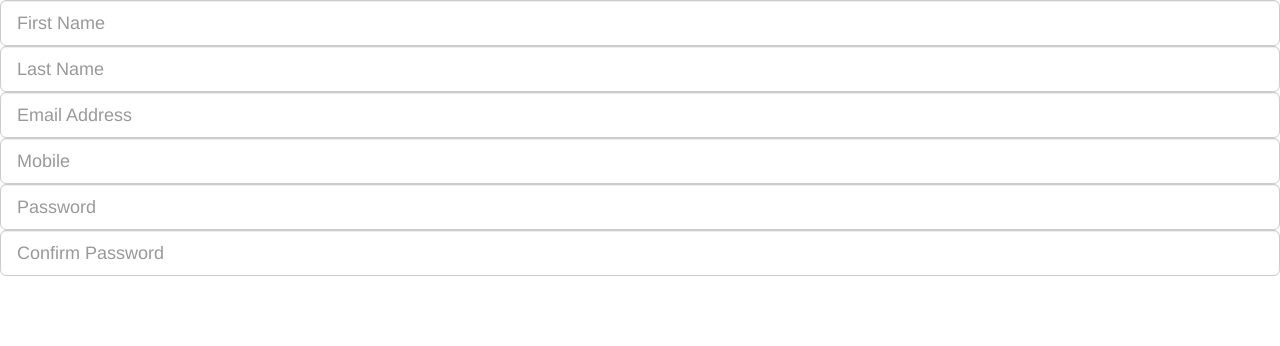
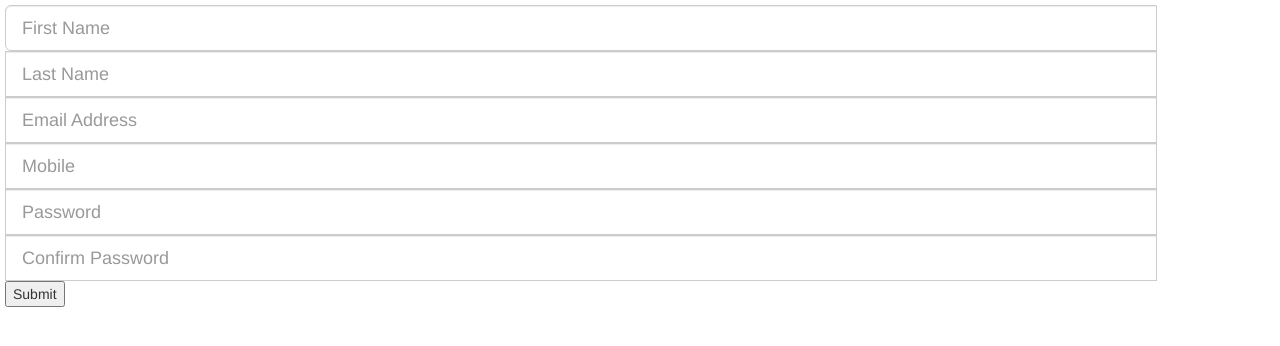
Before and after one commit to cnhtatham/roast, a website: page app/index.html in a window 1280 px wide. Drawn offline with nearby package versions, Linux system fonts and the light colour scheme.

Commit message:
html + css form improvements

```diff
--- a/app/index.html
+++ b/app/index.html
@@ -44,16 +44,19 @@
 
     <!-- signUp -->
     <div class="signUpPage" id="signUpPage">
-        <form role="form">
-            <div class="signUpPage-inputgrp form-group-lg">
-                <input type="text" class="form-control" placeholder="First Name">
-                <input type="text" class="form-control" placeholder="Last Name">
-                <input type="text" class="form-control" placeholder="Email Address">
-                <input type="text" class="form-control" placeholder="Mobile">
-                <input type="password" class="form-control" placeholder="Password">
-                <input type="password" class="form-control" placeholder="Confirm Password">
-            </div>
-        </form>
+        <div class="signUpPage-form">
+            <form class="signUpPage-form-input input-group form-group-lg">
+                <input type="text" class="form-control" placeholder="First Name" required>
+                <input type="text" class="form-control" placeholder="Last Name" required>
+                <input type="email" class="form-control" placeholder="Email Address" required>
+                <input type="text" class="form-control" placeholder="Mobile" required>
+                <input type="password" class="form-control" placeholder="Password" required>
+                <input type="password" class="form-control" placeholder="Confirm Password" required>
+                <input type="submit">
+            </form>
+        </div>
+
+
     </div>
 
     <div class="perm">
--- a/app/scss/style.scss
+++ b/app/scss/style.scss
@@ -74,3 +74,12 @@ html {
         }
     }
 }
+
+.signUpPage {
+    &-form {
+        &-input {
+            margin: 5px;
+            width: 90%;
+        }
+    }
+}
```
Also changed, not shown: app/css/style.css.
